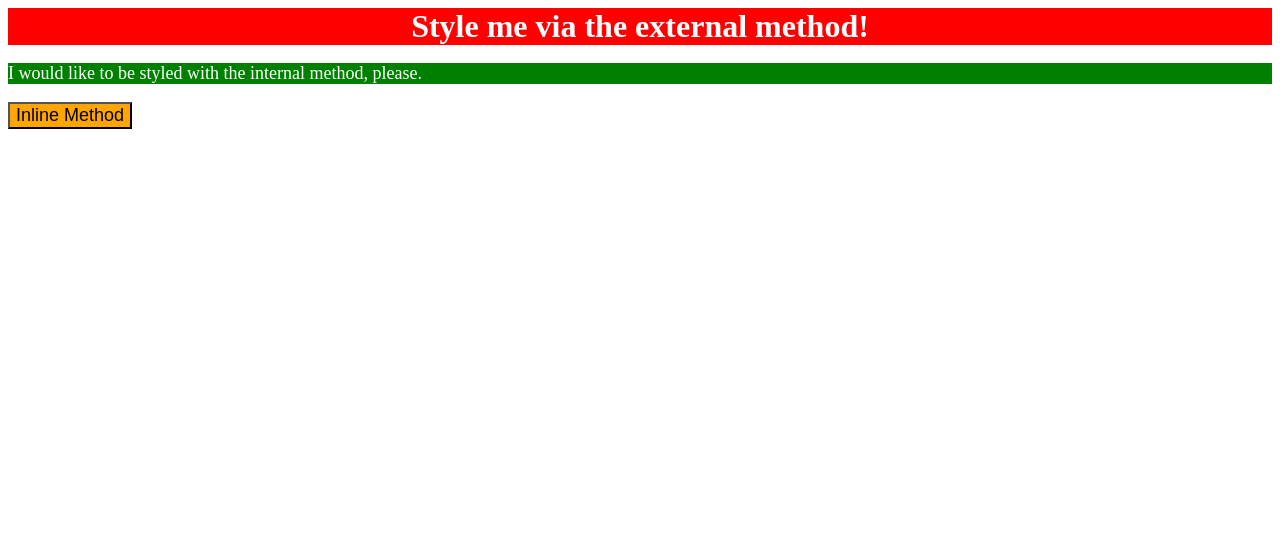
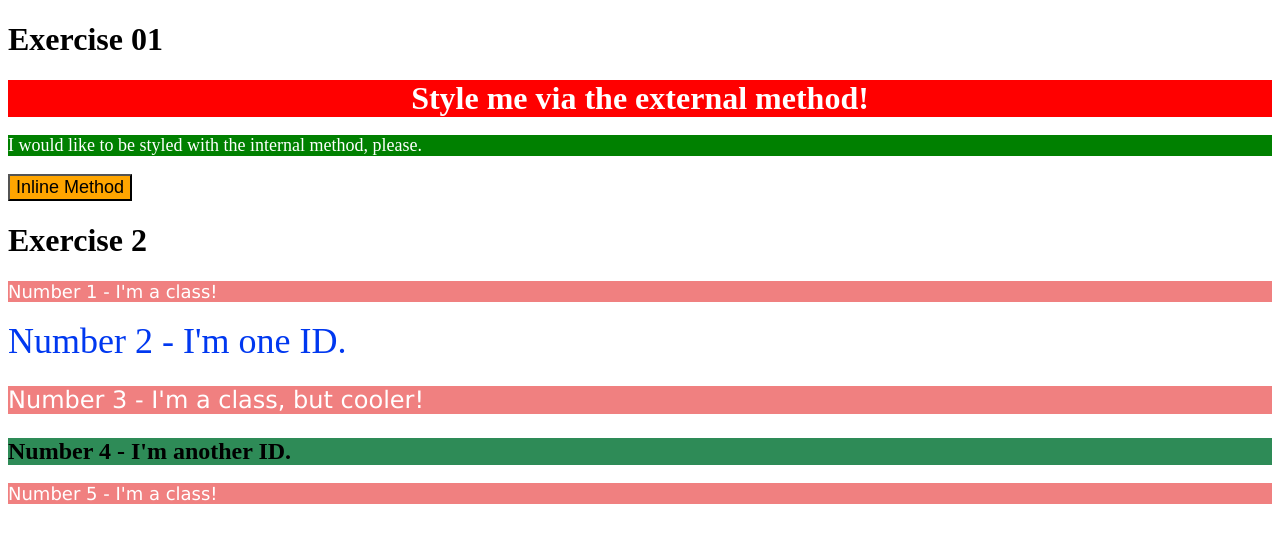
Before and after one commit to whosnain/Odin-CSS-Exercises, a plain HTML site: page index.html in a window 1280 px wide. Drawn offline with Linux system fonts and the light colour scheme.

Commit message:
Modified to add code for exercise 2

```diff
--- a/index.html
+++ b/index.html
@@ -15,9 +15,20 @@
     </style>
   </head>
   <body>
-    <div>Style me via the external method!</div>
+    <h1 style="font-weight: bold;">Exercise 01</h1>
+    <div class="e1">Style me via the external method!</div>
     <p>I would like to be styled with the internal method, please.</p>
     <button style="background-color: orange; font-size: 18px;">Inline Method</button>
+    <div>
+        <h1 style="font-weight: bold;">Exercise 2</h1>
+    </div>
 
-  </body>
+    <p class="odd">Number 1 - I'm a class!</p>
+    <div id="second">Number 2 - I'm one ID.</div>
+    <p class="odd third">Number 3 - I'm a class, but cooler!</p>
+    <div id="fourth">Number 4 - I'm another ID.</div>
+    <p class="odd">Number 5 - I'm a class!</p>
+
+
+    </body>
 </html>
--- a/style.css
+++ b/style.css
@@ -1,9 +1,29 @@
 /*Method of adding external CSS*/
 
-div {
+.e1 {
     background-color: red;
     color: white;
     font-size: 32px;
     text-align: center;
     font-weight: bold;
 }
+
+.odd {
+    background-color: #f08080;
+    font-family: Verdana, 'DejaVu Sans', sans-serif;
+}
+
+#second {
+    color: #0038f0;
+    font-size: 36px;
+}
+
+.odd.third{
+    font-size: 24px;
+}
+
+#fourth{
+    background-color: #2e8b57;
+    font-size: 24px;
+    font-weight: bold;
+}
```
